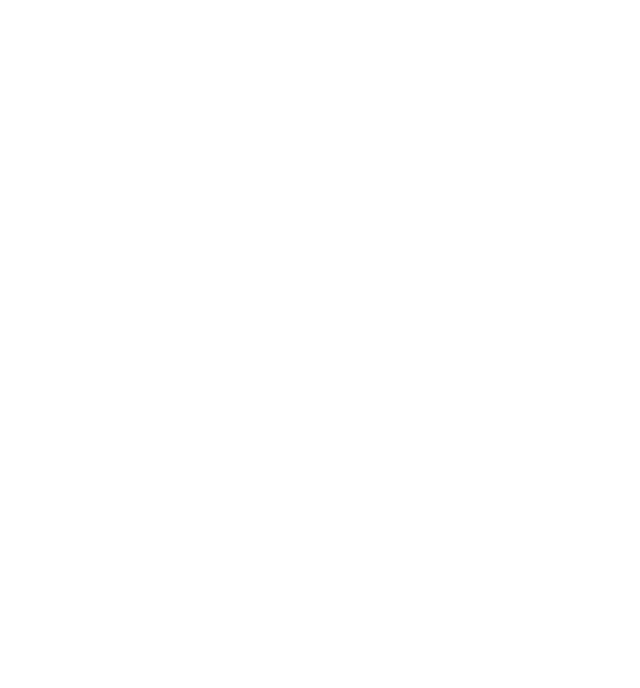
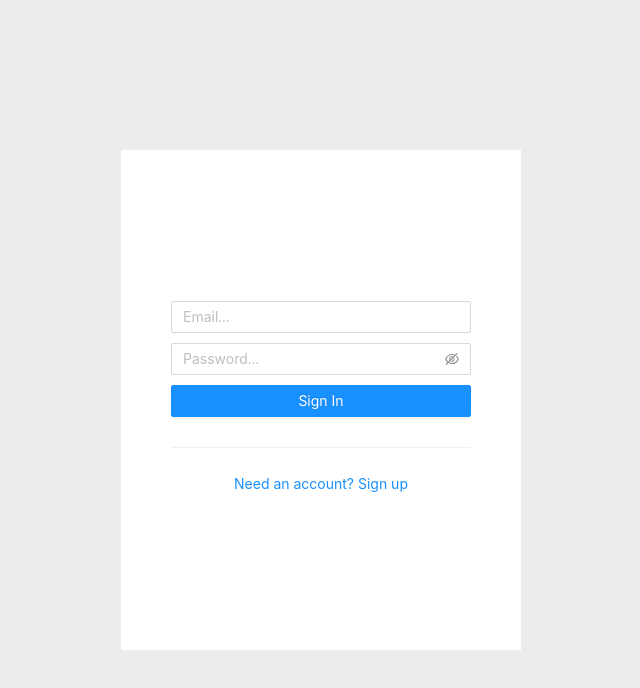
Before and after one commit to Akula112233/Cedar, a React (Create React App) app: page / in a window 1280 px wide. Shown: the top 688 px of the page, without its empty margins (319-959 px from the left). Built offline with nearby package versions, Linux system fonts and the light colour scheme; no server answers.

Commit message:
Finished authentication workflow

```diff
--- a/package.json
+++ b/package.json
@@ -6,9 +6,14 @@
     "@testing-library/jest-dom": "^5.11.4",
     "@testing-library/react": "^11.1.0",
     "@testing-library/user-event": "^12.1.10",
+    "antd": "^4.16.0",
+    "firebase": "^8.6.3",
     "react": "^17.0.2",
     "react-dom": "^17.0.2",
     "react-scripts": "4.0.3",
+    "react-speech-recognition": "^3.8.0",
+    "redux": "^4.1.0",
+    "styled-components": "^5.3.0",
     "web-vitals": "^1.0.1"
   },
   "scripts": {
--- a/src/App.css
+++ b/src/App.css
@@ -1,3 +1,5 @@
 .App {
   text-align: center;
+  height: 100vh;
+  width: 100vw;
 }
--- a/src/App.js
+++ b/src/App.js
@@ -1,11 +1,41 @@
+import React, { Component } from 'react'
 import './App.css';
+import 'antd/dist/antd.css';
+import { auth } from './firebase/firebase'
+import AuthBarrier from './ui/authentication/AuthBarrier'
+import { store, signUserIn } from './redux/redux'
 
-function App() {
-  return (
-    <div className="App">
+export default class App extends Component {
+  constructor(props) {
+    super(props)
 
-    </div>
-  );
+    this.unsubscribe = undefined;
+    this.state = {
+      isSignedIn: false,
+    }
+  }
+
+  componentDidMount() {
+    this.unsubscribe = store.subscribe(this.onStoreUpdate);
+    auth.onAuthStateChanged(user => {
+      if (user) {
+        this.setState({isSignedIn: true})
+        store.dispatch(signUserIn(user));
+      } else {
+        this.setState({isSignedIn: false})
+      }
+    })
+  }
+
+  onStoreUpdate = () => {
+
+  }
+
+  render() {
+    return (
+      <div className="App">
+        {!this.state.isSignedIn ? <AuthBarrier /> : undefined}
+      </div>
+    )
+  }
 }
-
-export default App;
--- /dev/null
+++ b/src/firebase/authManager.js
@@ -0,0 +1,27 @@
+import { auth } from './firebase.js'
+
+export function createNewUser(email, password) {
+    return new Promise(async (resolve, reject) => {
+        try {
+            const userCredential = await auth.createUserWithEmailAndPassword(email, password)
+            resolve({status: "success", user: userCredential.user})
+        } catch (error) {
+            var errorCode = error.code;
+            var errorMessage = error.message;
+            reject({status: "error", errorCode, errorMessage})
+        }
+    })
+}
+
+export function signUserIn(email, password) {
+    return new Promise(async (resolve, reject) => {
+        try {
+            const userCredential = await auth.signInWithEmailAndPassword(email, password)
+            resolve({status: "success", user: userCredential.user})
+        } catch (error) {
+            var errorCode = error.code;
+            var errorMessage = error.message;
+            reject({status: "error", errorCode, errorMessage})
+        }
+    })
+}
--- /dev/null
+++ b/src/firebase/firebase.js
@@ -0,0 +1,17 @@
+import firebase from 'firebase/app'
+import "firebase/auth"
+import "firebase/firestore"
+
+const firebaseConfig = {
+    apiKey: "AIzaSyCkDGMomPAL6VycFfTtCcDqMiVe5Ej8Y-0",
+    authDomain: "cedar-b2b1f.firebaseapp.com",
+    projectId: "cedar-b2b1f",
+    storageBucket: "cedar-b2b1f.appspot.com",
+    messagingSenderId: "536191681198",
+    appId: "1:536191681198:web:f3530d37bd25e04790633f"
+};
+
+firebase.initializeApp(firebaseConfig)
+
+export const auth = firebase.auth()
+export const db = firebase.firestore()
--- a/src/index.css
+++ b/src/index.css
@@ -1,5 +1,7 @@
 body {
   margin: 0;
+  height: 100vh;
+  width: 100vw;
   font-family: -apple-system, BlinkMacSystemFont, 'Segoe UI', 'Roboto', 'Oxygen',
     'Ubuntu', 'Cantarell', 'Fira Sans', 'Droid Sans', 'Helvetica Neue',
     sans-serif;
--- /dev/null
+++ b/src/redux/redux.js
@@ -0,0 +1,49 @@
+import { createStore } from 'redux'
+
+// Actions
+export const signUserIn = (user) => {
+    return {
+        type: "USER_SIGNED_IN",
+        user
+    }
+}
+
+export const signUserOut = () => {
+    return {
+        type: "USER_SIGNED_OUT"
+    }
+}
+
+// Helpers
+function signUserInHelper(state, user) {
+    let temp = Object.assign(state)
+    temp.projectSettings.isSignedIn = true;
+    temp.projectSettings.user = user;
+    return temp;
+}
+
+function signUserOutHelper(state) {
+    let temp = Object.assign(state);
+    temp.projectSettings.isSignedIn = false;
+    return temp;
+}
+
+// Reducer
+const templateState = {
+    projectSettings : {
+        isSignedIn: false,
+        user: null
+    }
+}
+function mainReducer(state = templateState, action) {
+    switch(action.type) {
+        case "USER_SIGNED_IN":
+            return signUserInHelper(state, action.user);
+        case "USER_SIGNED_OUT":
+            return signUserOutHelper(state);
+        default:
+            return state;
+    }
+}
+
+export const store = createStore(mainReducer)
--- /dev/null
+++ b/src/ui/authentication/AuthBarrier.js
@@ -0,0 +1,105 @@
+import React, { Component } from 'react'
+import styled from 'styled-components'
+import { primaryBackground, cardBackground } from '../colors/colorScheme'
+import { Input, Divider, Button, Alert } from 'antd'
+import { createNewUser, signUserIn } from '../../firebase/authManager'
+
+const MainBackground = styled.div`
+    background-color: ${primaryBackground};
+    height: 100%;
+    width: 100%;
+    display: flex;
+    justify-content: center;
+    align-items: center;
+`
+
+const UICardBackground = styled.div`
+    background-color: ${cardBackground};
+    height: 500px;
+    width: 400px;
+    display: flex;
+    justify-content: center;
+    align-items: center;
+    flex-direction: column;
+    padding: 50px;
+`
+
+
+export default class AuthBarrier extends Component {
+    constructor(props) {
+        super(props)
+
+        this.state = {
+            email: "",
+            password: "",
+            showSignIn: true,
+            error: {
+                isError: false,
+                description: ""
+            },
+            isLoading: false
+        }
+    }
+
+    onChangeEmail = (e) => {
+        this.setState({email: e.target.value})
+    }
+
+
+    onChangePassword = (e) => {
+        this.setState({password: e.target.value})
+    }
+
+    onSignInClick = async () => {
+        try {
+            this.setState({isLoading: true})
+            await signUserIn(this.state.email, this.state.password);
+            this.setState({isLoading: false})
+        } catch (e) {
+            this.setState({error: {isError: true, description: e.errorMessage}, isLoading: false})
+        }
+    }
+
+    onSignUpClick = async () => {
+        try {
+            this.setState({isLoading: true})
+            await createNewUser(this.state.email, this.state.password);
+            this.setState({isLoading: false})
+        } catch (e) {
+            this.setState({error: {isError: true, description: e.errorMessage}, isLoading: false})
+        }
+    }
+
+    onClickToSwitch = () => {
+        this.setState({email: "", password: "", showSignIn: !this.state.showSignIn})
+    }
+
+    render() {
+        if (this.state.showSignIn) {
+            return (
+                <MainBackground>
+                    <UICardBackground>
+                        <Input value={this.state.email} style={{marginBottom: "10px"}} onChange={this.onChangeEmail} placeholder="Email..." ></Input>
+                        <Input.Password value={this.state.password} style={{marginBottom: "10px"}} onChange={this.onChangePassword} placeholder="Password..." ></Input.Password>
+                        <Button style={{marginBottom: "10px"}} block onClick={this.onSignInClick} type="primary">Sign In</Button>
+                        {this.state.error.isError ? <Alert closable description={this.state.error.description} type="error"/> : undefined}
+                        <Divider style={{marginTop: "20px", marginBottom: "20px"}}/>
+                        <Button block onClick={this.onClickToSwitch} type="link">Need an account? Sign up</Button>
+                    </UICardBackground>
+                </MainBackground>
+            )
+        }
+        return (
+            <MainBackground>
+                <UICardBackground>
+                    <Input value={this.state.email} style={{marginBottom: "10px"}} onChange={this.onChangeEmail} placeholder="Email..." ></Input>
+                    <Input.Password value={this.state.password} style={{marginBottom: "10px"}} onChange={this.onChangePassword} placeholder="Password..." ></Input.Password>
+                    <Button style={{marginBottom: "10px"}} block onClick={this.onSignUpClick} type="primary">Sign Up</Button>
+                    {this.state.error.isError ? <Alert closable description={this.state.error.description} type="error"/> : undefined}
+                    <Divider style={{marginTop: "20px", marginBottom: "20px"}}/>
+                    <Button block onClick={this.onClickToSwitch} type="link">Have an account? Sign in</Button>
+                </UICardBackground>
+            </MainBackground>
+        )
+    }
+}
--- /dev/null
+++ b/src/ui/colors/colorScheme.js
@@ -0,0 +1,3 @@
+// Strings with the primary colors for styled-components
+export const primaryBackground = "rgb(236,236,236)";
+export const cardBackground = "rgb(255, 255, 255)"
```
Also changed, not shown: 2 other files (tests, documents, lock files or other folders).
